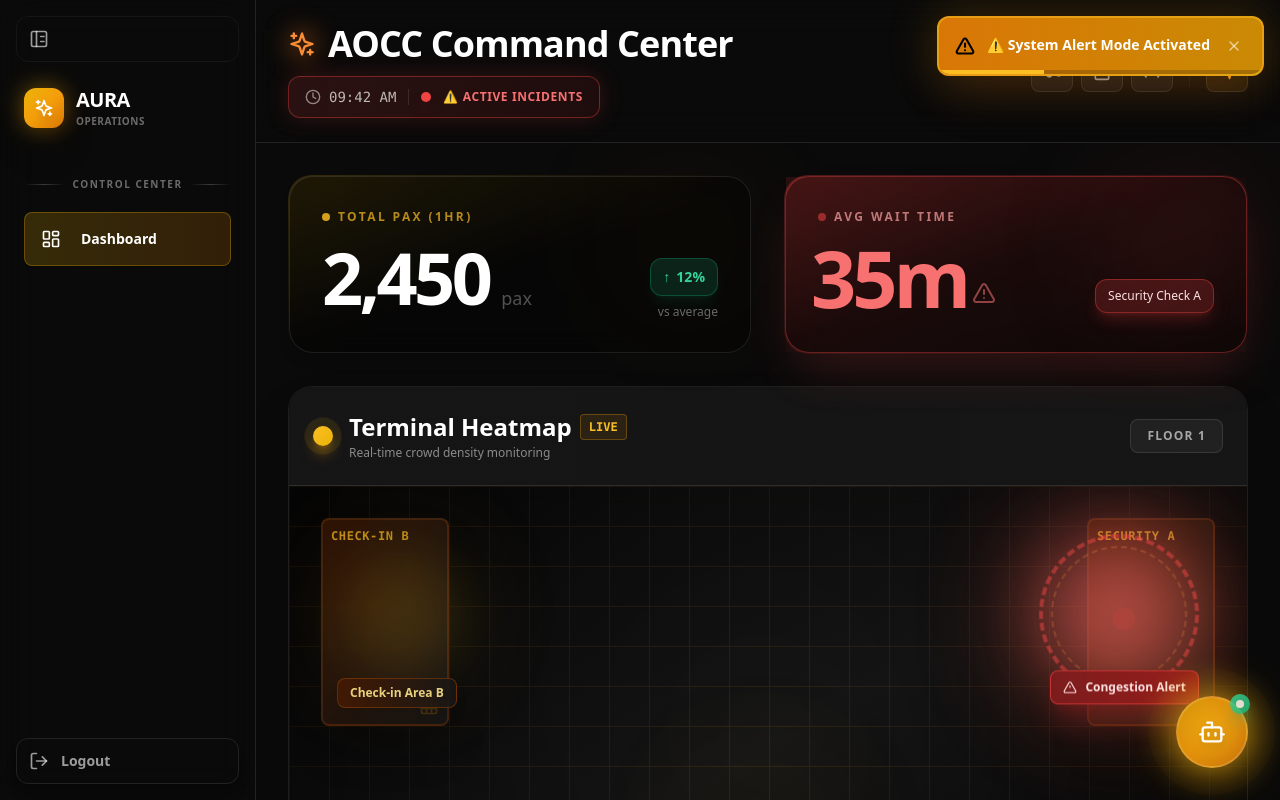
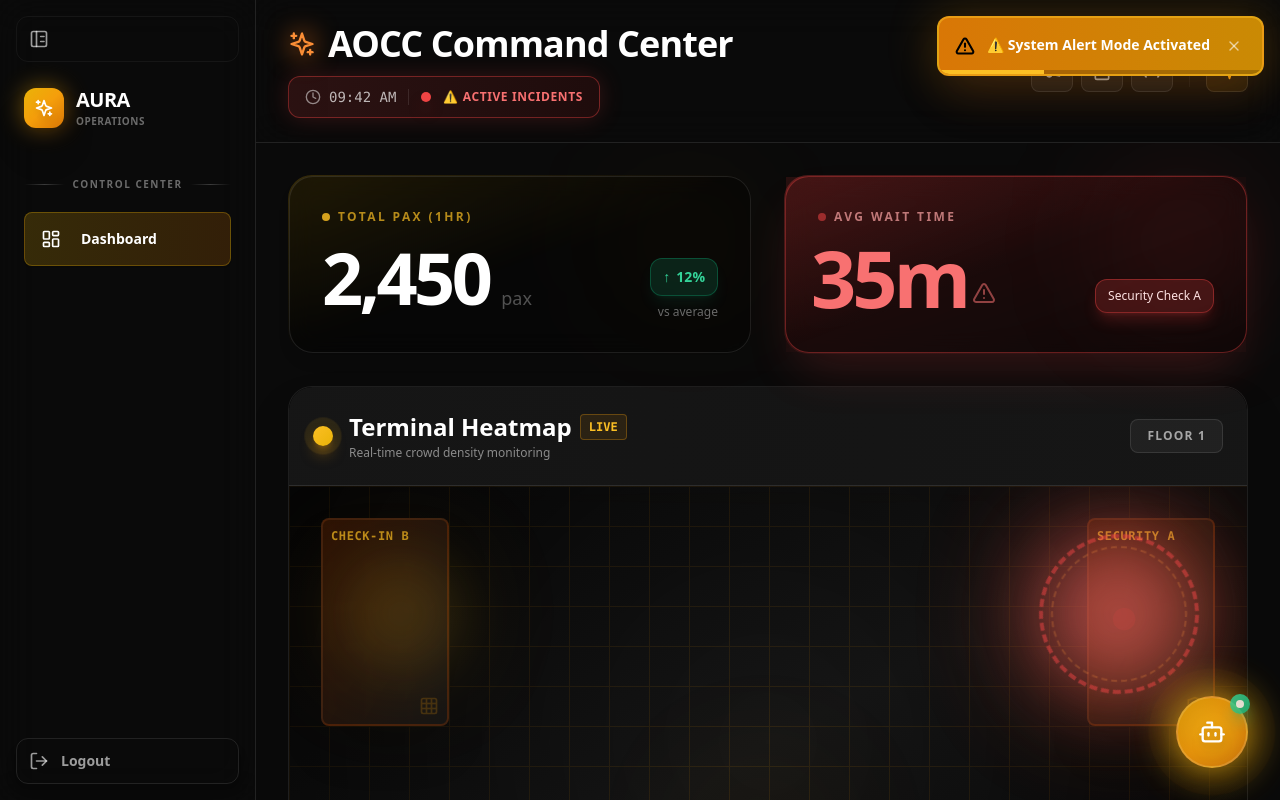
Before and after one commit to martianK3jC/AURA_Operation, a React (Vite) app: page / in a window 1280 px wide. Both pictures are taken after a click on the element "Click to toggle status for demo". Built offline with nearby package versions, Linux system fonts and the light colour scheme.

Commit message:
Fix layout overlap in heatmap by removing redundant label and repositioning congestion alert

```diff
--- a/screens/OperatorDashboardScreen.tsx
+++ b/screens/OperatorDashboardScreen.tsx
@@ -491,23 +491,17 @@
 
                 {/* Enhanced Labels with Better Styling */}
                 {systemStatus === 'alert' && (
-                  <div className="absolute top-40 md:top-48 right-8 md:right-12 max-w-[140px] md:max-w-none">
+                  <div className="absolute bottom-4 left-1/2 -translate-x-1/2 z-20">
                     <div className="flex items-center gap-2 text-xs md:text-xs font-bold text-red-100 bg-gradient-to-r from-red-900/95 to-red-800/90 px-3 py-2 rounded-lg border border-red-500/60 animate-bounce shadow-xl shadow-red-900/50 backdrop-blur-md">
                       <svg xmlns="http://www.w3.org/2000/svg" width="14" height="14" viewBox="0 0 24 24" fill="none" stroke="currentColor" strokeWidth="2" className="shrink-0">
                         <path d="m21.73 18-8-14a2 2 0 0 0-3.48 0l-8 14A2 2 0 0 0 4 21h16a2 2 0 0 0 1.73-3Z" />
                         <path d="M12 9v4" />
                         <path d="M12 17h.01" />
                       </svg>
-                      <span>Congestion Alert</span>
+                      <span>Congestion Alert: Security A</span>
                     </div>
                   </div>
                 )}
-
-                <div className="absolute top-40 md:top-48 left-8 md:left-12">
-                  <div className="text-xs md:text-xs font-bold text-amber-200/90 bg-gradient-to-r from-amber-950/90 to-neutral-900/80 px-3 py-1.5 rounded-lg border border-amber-700/40 shadow-lg backdrop-blur-md hover:border-amber-600/60 transition-colors">
-                    Check-in Area B
-                  </div>
-                </div>
 
                 {/* Status indicator in bottom right */}
                 <div className="absolute bottom-4 right-4 flex items-center gap-2 text-xs font-mono text-white/50 bg-black/60 px-3 py-1.5 rounded-lg border border-white/10 backdrop-blur-md">
```
